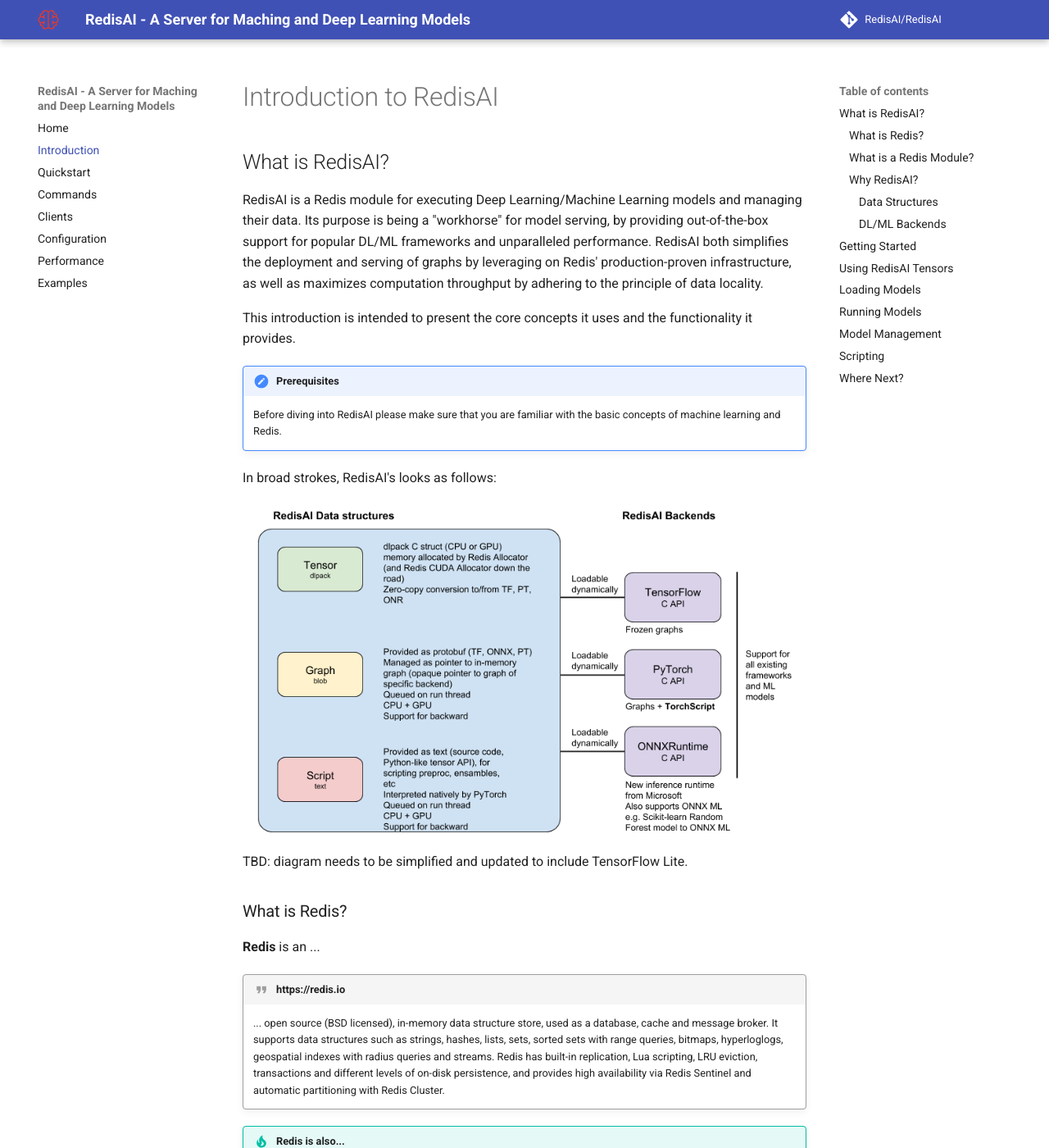
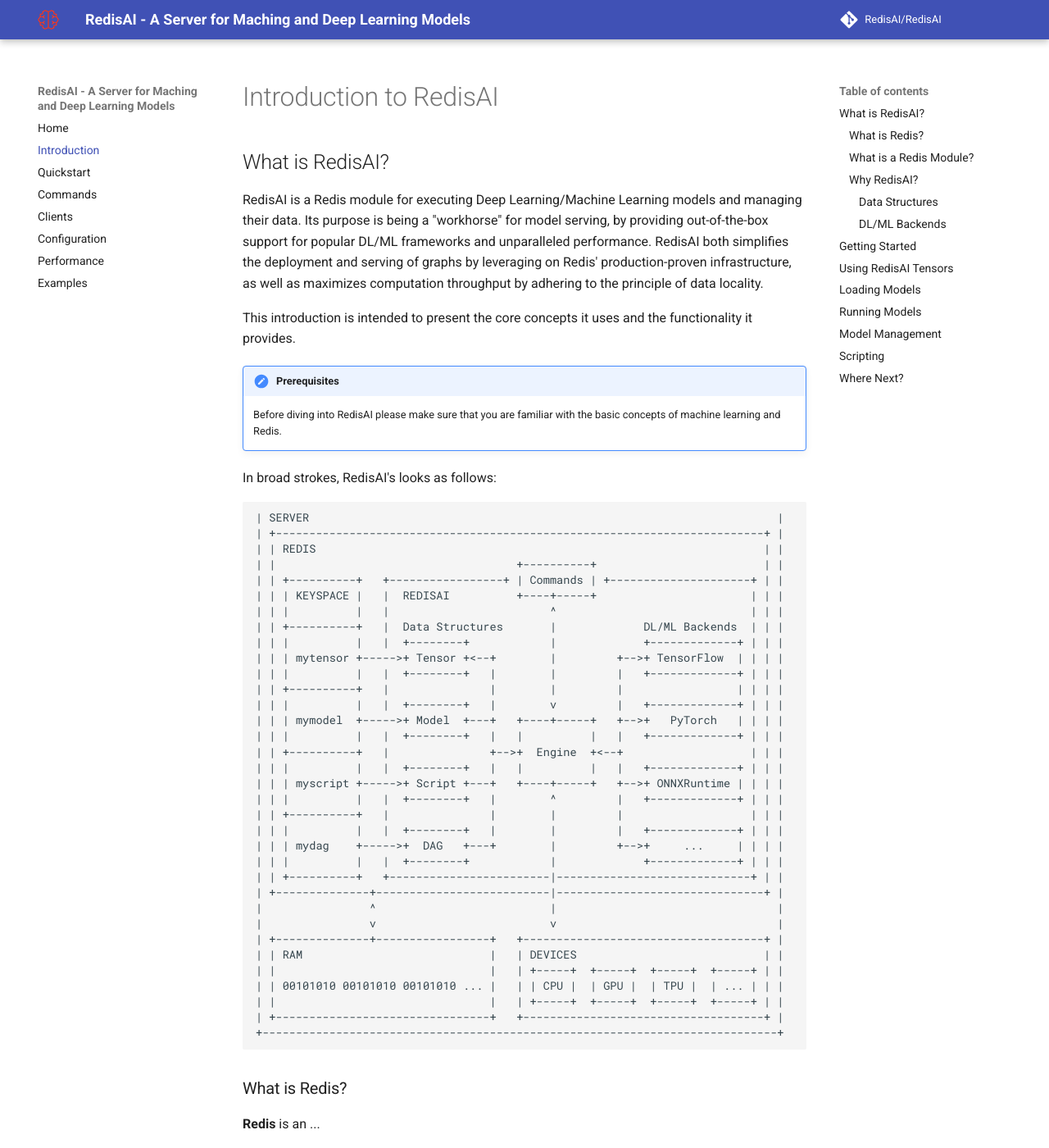
Before and after one commit to RedisAI/RedisAI, an MkDocs documentation site: the page built from docs/intro.md, in a window 1280 px wide and 1400 px high. Shown: the whole window at 82% size. Built offline with MkDocs 1.6.1 and Material for MkDocs 9.7.7, drawn with Linux system fonts in a browser that asks for light colours; formulas are drawn with MathJax 3; comment, search, counter and statistics services are not loaded.

Commit message:
ASCII-fies diagram

````diff
--- a/docs/intro.md
+++ b/docs/intro.md
@@ -10,8 +10,42 @@
 
 In broad strokes, RedisAI's looks as follows:
 
-![RedisAI Data Structures and Backends](images/RedisAI_data_structures_and_backends.png "RedisAI Data Structures and Backends")
-TBD: diagram needs to be simplified and updated to include TensorFlow Lite.
+```+-----------------------------------------------------------------------------+
+| SERVER                                                                      |
+| +-------------------------------------------------------------------------+ |
+| | REDIS                                                                   | |
+| |                                    +----------+                         | |
+| | +----------+   +-----------------+ | Commands | +---------------------+ | |
+| | | KEYSPACE |   |  REDISAI          +----+-----+                       | | |
+| | |          |   |                        ^                             | | |
+| | +----------+   |  Data Structures       |             DL/ML Backends  | | |
+| | |          |   |  +--------+            |             +-------------+ | | |
+| | | mytensor +----->+ Tensor +<--+        |         +-->+ TensorFlow  | | | |
+| | |          |   |  +--------+   |        |         |   +-------------+ | | |
+| | +----------+   |               |        |         |                 | | | |
+| | |          |   |  +--------+   |        v         |   +-------------+ | | |
+| | | mymodel  +----->+ Model  +---+   +----+-----+   +-->+   PyTorch   | | | |
+| | |          |   |  +--------+   |   |          |   |   +-------------+ | | |
+| | +----------+   |               +-->+  Engine  +<--+                   | | |
+| | |          |   |  +--------+   |   |          |   |   +-------------+ | | |
+| | | myscript +----->+ Script +---+   +----+-----+   +-->+ ONNXRuntime | | | |
+| | |          |   |  +--------+   |        ^         |   +-------------+ | | |
+| | +----------+   |               |        |         |                   | | |
+| | |          |   |  +--------+   |        |         |   +-------------+ | | |
+| | | mydag    +----->+  DAG   +---+        |         +-->+     ...     | | | |
+| | |          |   |  +--------+            |             +-------------+ | | |
+| | +----------+   +------------------------|-----------------------------+ | |
+| +--------------+--------------------------|-------------------------------+ |
+|                ^                          |                                 |
+|                v                          v                                 |
+| +--------------+-----------------+   +------------------------------------+ |
+| | RAM                            |   | DEVICES                            | |
+| |                                |   | +-----+  +-----+  +-----+  +-----+ | |
+| | 00101010 00101010 00101010 ... |   | | CPU |  | GPU |  | TPU |  | ... | | |
+| |                                |   | +-----+  +-----+  +-----+  +-----+ | |
+| +--------------------------------+   +------------------------------------+ |
++-----------------------------------------------------------------------------+
+```
 
 ### What is Redis?
 **Redis** is an ...
````
